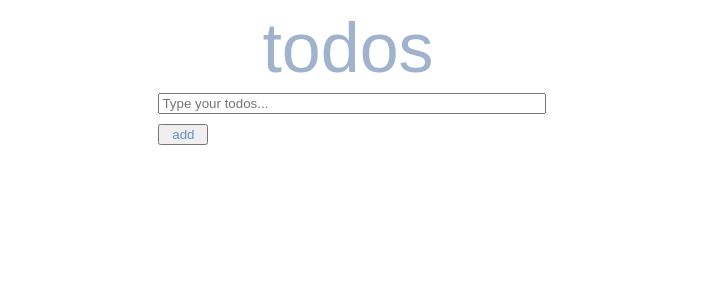
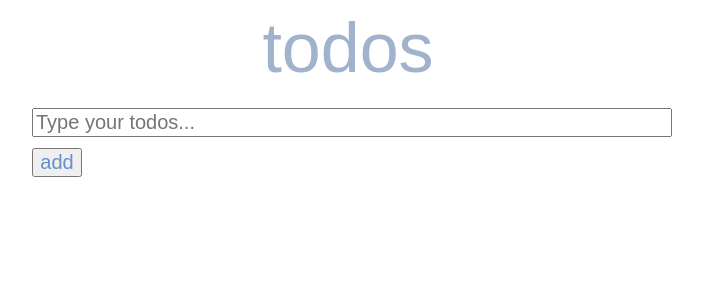
Before and after one commit to ckaia/create-react-app, a React (Create React App) app: page / in a window 1280 px wide. Shown: the top 300 px of the page, without its empty margins (292-995 px from the left). Built offline with nearby package versions, Linux system fonts and the light colour scheme; the HTML template or start-up script is replaced by a standard one.

Commit message:
Updated properties font-family and font-size, made consistent

```diff
--- a/src/App.js
+++ b/src/App.js
@@ -209,11 +209,12 @@ const Body = styled.div`
   flex-direction: column;
   justify-content: flex-start;
   align-items: flex-start;
-  width: 30%;
+  width: 50%;
 `;
 
 const Add = styled.form`
   font-family: Arial;
+  font-size: 40px;
   margin-bottom: 10px;
   width: 100%;
 `;
@@ -236,6 +237,8 @@ const TaskItem = styled.li`
 `;
 
 const TaskText = styled.input`
+  font-size: 20px;
+  font-family: Arial;
   width: 100%;
   margin-right: 10px;
 `;
--- a/src/components/Button/Button.js
+++ b/src/components/Button/Button.js
@@ -13,21 +13,23 @@ const Button = ({
   type,
   width
 }) => (
-  <TaskRemove
+  <Content
     backgroundColor={backgroundColor}
     borderRadius={borderRadius}
     color={color}
     width={width}
     type={type}
     onClick={() => onClick(clickData)}
-  >{text}</TaskRemove>
+  >{text}</Content>
 );
 
-const TaskRemove = styled.button`
+const Content = styled.button`
   background-color: ${props => props.backgroundColor};
   border-radius: ${props => props.borderRadius}px;
   color: ${props => props.color};
   width: ${props => props.width}px;
+  font-size: 20px;
+  font-family: Arial;
 `;
 
 Button.propTypes = {
--- a/src/components/Input/Input.js
+++ b/src/components/Input/Input.js
@@ -1,14 +1,20 @@
 // packages
 import React from 'react';
 import PropTypes from 'prop-types';
+import styled from 'styled-components';
 
 const Input = ({onKeyPress, defaultText, width, type, id}) => {
   const styles = {width};
 
   return (
-    <input onKeyPress={onKeyPress} placeholder={defaultText} type={type} style={styles} id={id} />
+    <Content onKeyPress={onKeyPress} placeholder={defaultText} type={type} style={styles} id={id} />
   );
 };
+
+const Content = styled.input`
+  font-size: 20px;
+  font-family: Arial;
+`;
 
 Input.propTypes = {
   /**
```
